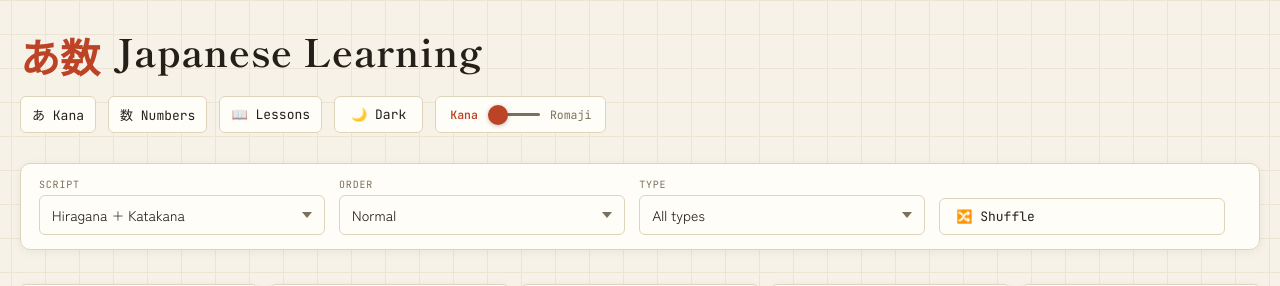
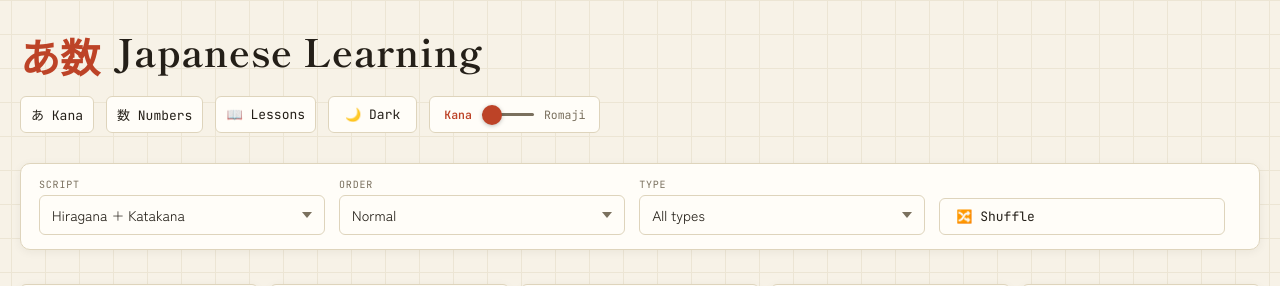
Before and after one commit to najmul-hasan-nirob/japanese-flashcards, a Jekyll site: the page built from index.html, in a window 1280 px wide. Shown: the top 286 px of the page. Built offline with Jekyll 4.4.1, drawn with Linux system fonts in a browser that asks for light colours.

Commit message:
Update style.css

```diff
--- a/css/style.css
+++ b/css/style.css
@@ -182,7 +182,7 @@ select:focus-visible{ outline:2px solid var(--vermilion); outline-offset:2px; }
 
     display:inline-flex;
     align-items:center;
-    padding:7px 11px;
+    padding:7px 10px;
 
     font-family:'JetBrains Mono', monospace;
     font-size:13px;
```
